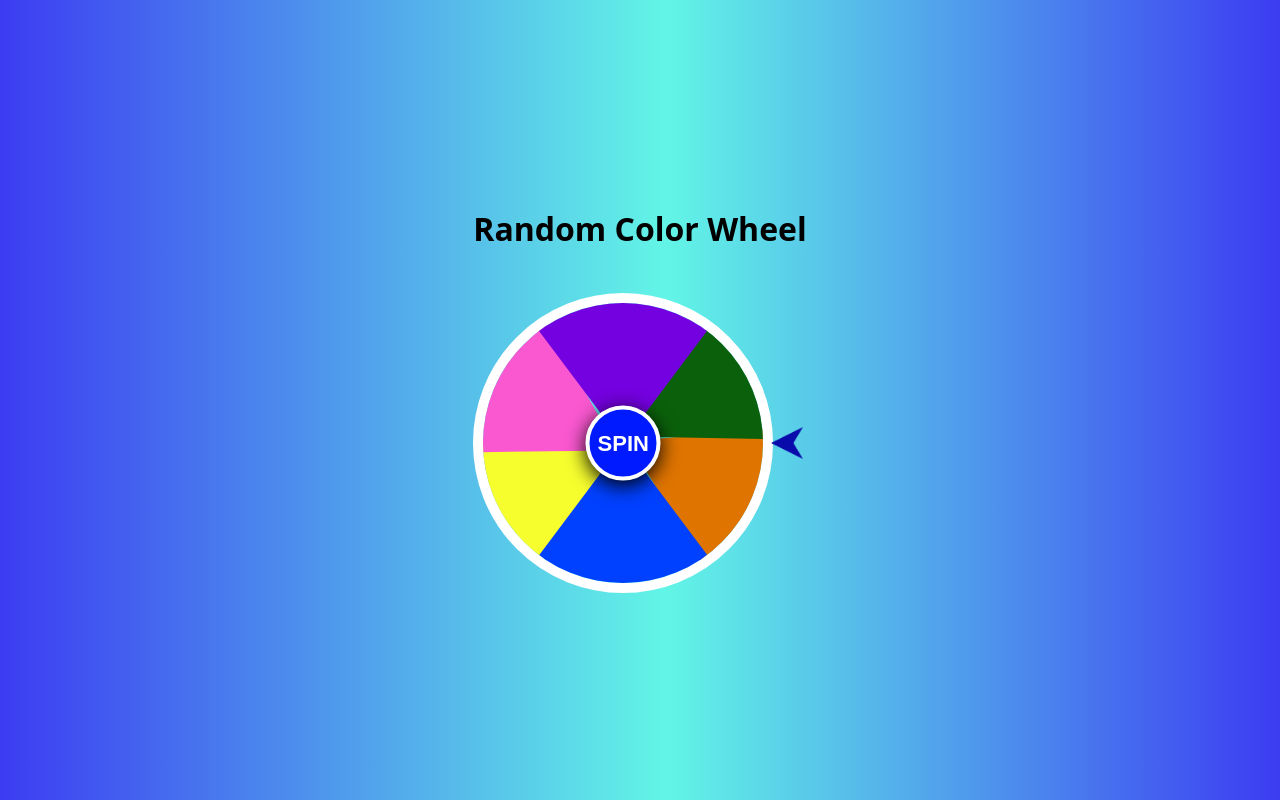
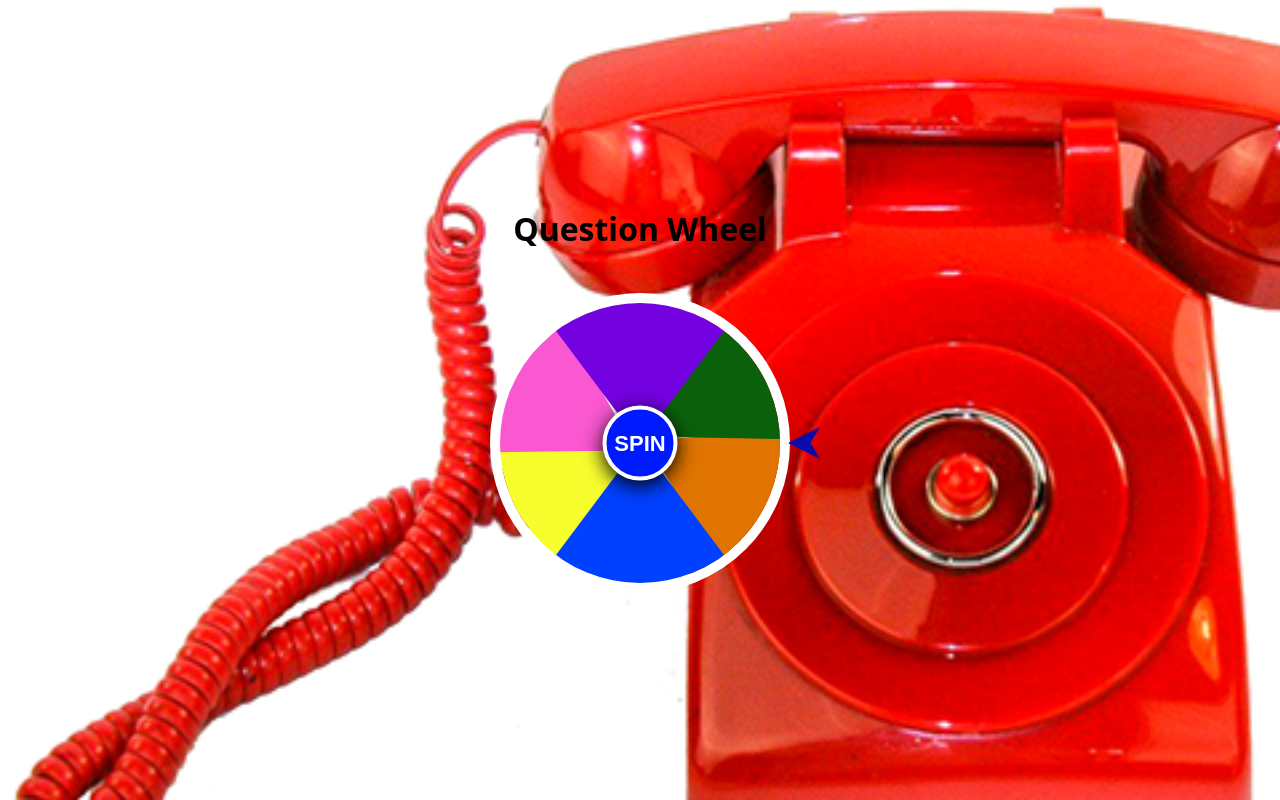
Before and after one commit to wJollie/Spinning-wheel, a plain HTML site: page index.html in a window 1280 px wide. Drawn offline with Linux system fonts and the light colour scheme.

Commit message:
Added background

```diff
--- a/index.html
+++ b/index.html
@@ -5,7 +5,7 @@
   </head>
   <body>
 
-    <h1><center> Random Color Wheel <br>
+    <h1><center> Question Wheel <br>
 		</center><br>
 
 	<div id="mainbox" class="mainbox">
--- a/style.css
+++ b/style.css
@@ -13,9 +13,9 @@ body{
   align-items: center;
   min-height: 100vh;
   overflow: hidden;
-  background: rgb(60,60,242);
-  background: linear-gradient(90deg, rgba(60,60,242,1) 0%, rgba(98,245,230,1) 52%, rgba(60,60,242,1) 100%);
-  background-size: cover;
+  background: url(Background.png);
+  background-size: 1390px, 1390px;
+  background-repeat: no-repeat;
 }
 
 .mainbox{
```
Also changed, not shown: Background.png (renamed from Telephone background.png).
